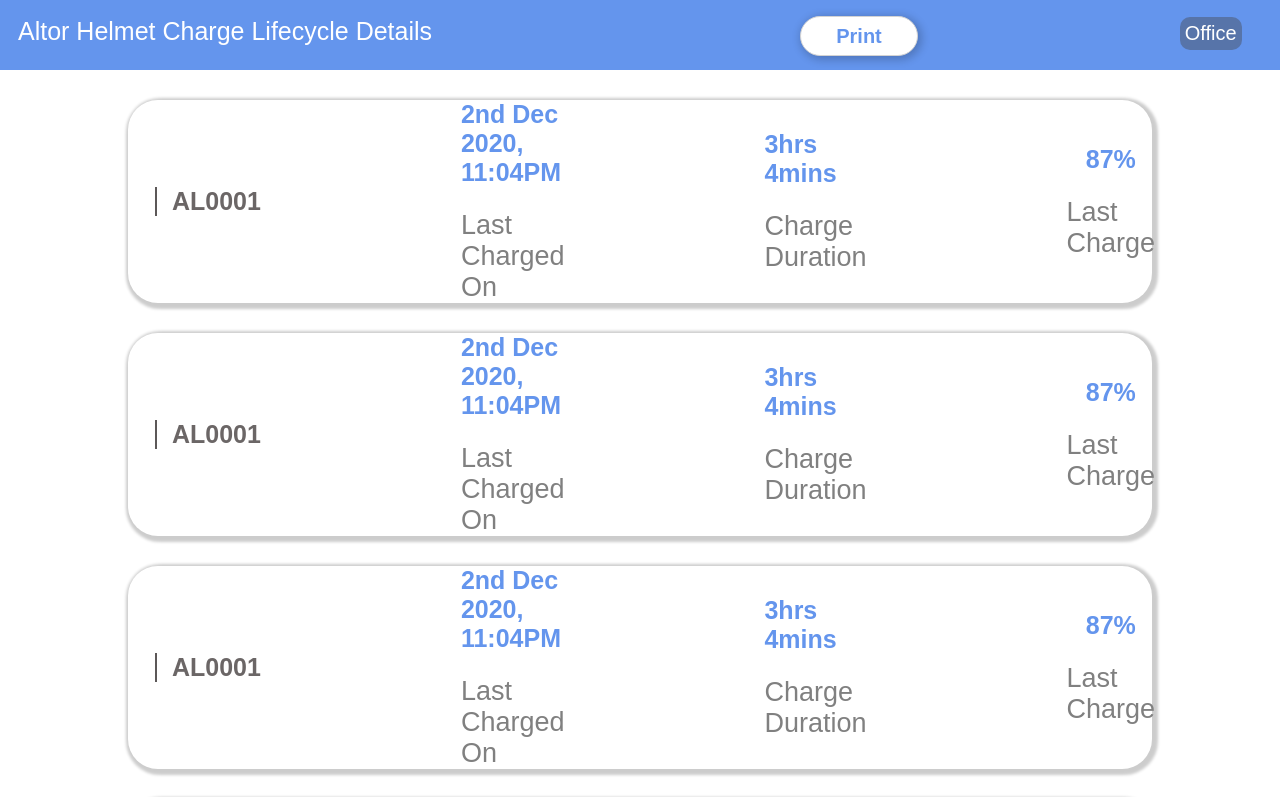
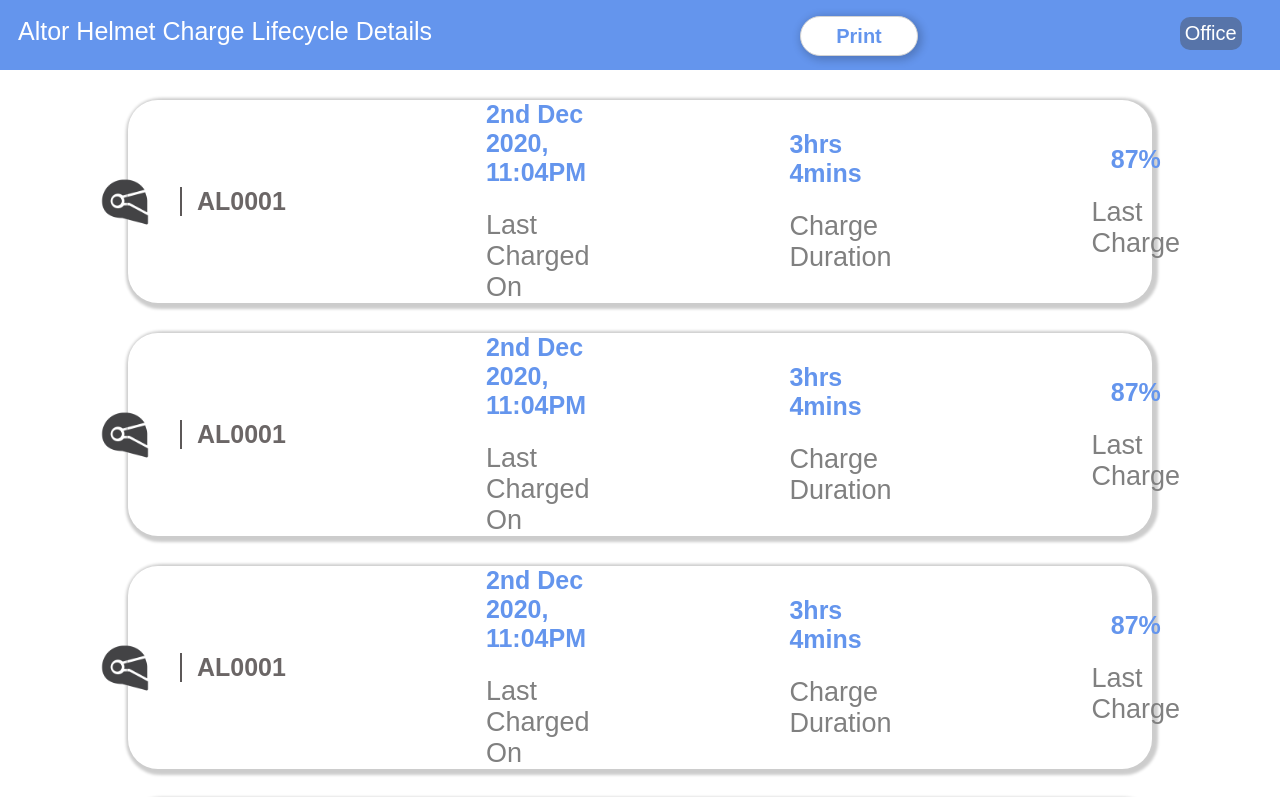
Before and after one commit to Soumil007/HelmetChaargingReport, a React (Create React App) app: page / in a window 1280 px wide. Shown: the top 797 px of the page. Built offline with nearby package versions, Linux system fonts and the light colour scheme.

Commit message:
Added Helmet Logo

```diff
--- a/src/components/App/App.jsx
+++ b/src/components/App/App.jsx
@@ -63,7 +63,7 @@
             pdf.addPage().addImage(elem,'PNG',0,0,pdf.internal.pageSize.getWidth(),(pdf.internal.pageSize.getHeight()));
             // pdf.addImage(elem,'PNG',0,0,pdfWidth,(pdfWidth*ratio));
 
-
+            return 0;
         })
 
         pdf.save("download.pdf");
--- a/src/components/HelmetChargeReport/HelmetChargeReport.css
+++ b/src/components/HelmetChargeReport/HelmetChargeReport.css
@@ -49,3 +49,7 @@
     color: grey;
 
 }
+img.HelmetLogo{
+    width: 50px;
+    height: 50px;
+}
--- a/src/components/HelmetChargeReport/HelmetChargeReport.jsx
+++ b/src/components/HelmetChargeReport/HelmetChargeReport.jsx
@@ -1,6 +1,7 @@
 import React from "react";
 import "./HelmetChargeReport.css";
 import data from "../data.json";
+import helmetlogo from "./HelmetLogo.png"
 
 function HelmetChargeReport(){
     const helmetChargeData = data;
@@ -12,6 +13,7 @@
             {
                 helmetChargeData.map(helmet=>{
                     return<div className="singleReport">
+                        <img className="HelmetLogo" src={helmetlogo} alt="HelmetLogo"></img>
                         <span className="helmetId">{helmet.id}</span>
                         <span className="helmetAttri">
                             <span className="helmetAttriVal">{helmet.LastChargedOn}</span><br />
```
Also changed, not shown: src/components/HelmetChargeReport/HelmetLogo.png (added), 1 other file (tests, documents, lock files or other folders).
